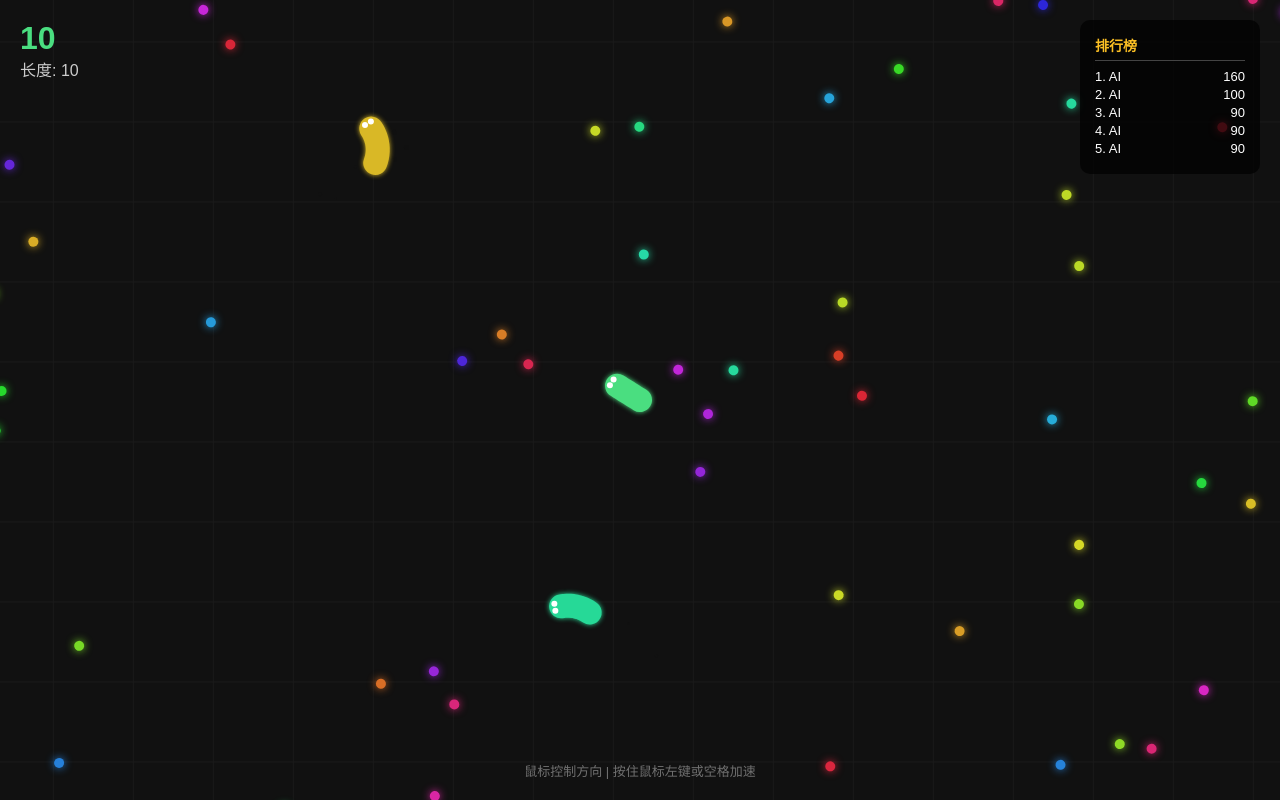
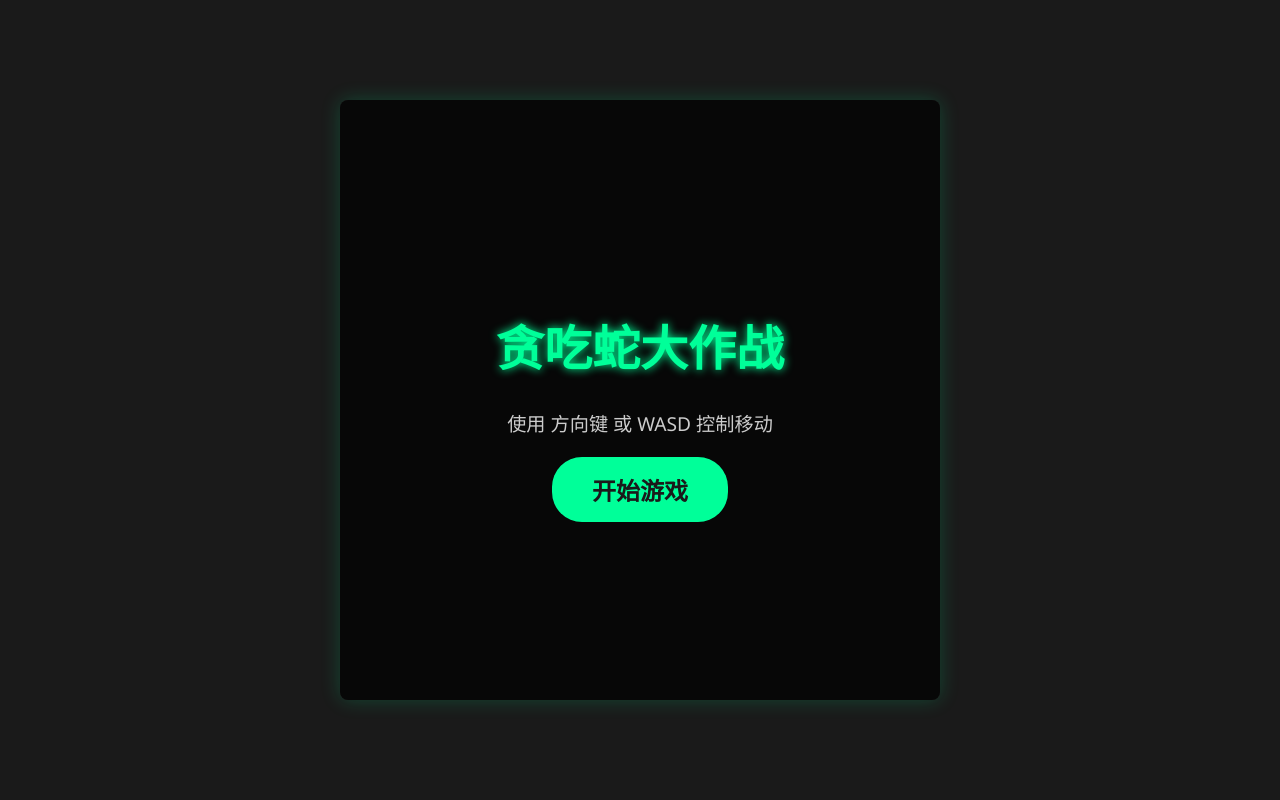
Before and after one commit to mian-stai/snake, a plain HTML site: page index.html in a window 1280 px wide. Drawn offline with Linux system fonts and the light colour scheme.

Commit message:
Update index.html

```diff
--- a/index.html
+++ b/index.html
@@ -2,234 +2,367 @@
 <html lang="zh-CN">
 <head>
     <meta charset="UTF-8">
+    <meta name="viewport" content="width=device-width, initial-scale=1.0">
     <title>贪吃蛇大作战</title>
     <style>
-*{margin:0;padding:0}
-body{background:#111;overflow:hidden;font-family:Arial,sans-serif}
-canvas{display:block}
-#ui{position:fixed;top:20px;left:20px;color:#fff;z-index:10;pointer-events:none}
-#score{font-size:32px;font-weight:bold;color:#4ade80}
-#len{font-size:16px;color:#ccc}
-#board{position:fixed;top:20px;right:20px;background:rgba(0,0,0,.7);padding:15px;border-radius:10px;color:#fff;min-width:150px;z-index:10}
-#board h3{font-size:14px;color:#fbbf24;margin-bottom:8px;border-bottom:1px solid #444;padding-bottom:5px}
-.ri{font-size:13px;margin:3px 0;display:flex;justify-content:space-between}
-.me{color:#4ade80;font-weight:bold}
-#over{position:fixed;inset:0;background:rgba(0,0,0,.85);display:none;flex-direction:column;align-items:center;justify-content:center;color:#fff;z-index:20}
-#over h1{font-size:48px;color:#ef4444;margin-bottom:20px}
-#over button{padding:15px 40px;font-size:20px;background:#22c55e;border:none;border-radius:30px;color:#fff;cursor:pointer;font-weight:bold}
-#tip{position:fixed;bottom:20px;left:50%;transform:translateX(-50%);color:rgba(255,255,255,.4);font-size:13px;z-index:10;pointer-events:none}
+        body {
+            margin: 0;
+            padding: 0;
+            background-color: #1a1a1a;
+            color: #fff;
+            font-family: 'Segoe UI', Tahoma, Geneva, Verdana, sans-serif;
+            display: flex;
+            flex-direction: column;
+            align-items: center;
+            justify-content: center;
+            height: 100vh;
+            overflow: hidden;
+        }
+
+        #game-container {
+            position: relative;
+            box-shadow: 0 0 20px rgba(0, 255, 153, 0.2);
+            border-radius: 8px;
+            overflow: hidden;
+        }
+
+        canvas {
+            background-color: #222;
+            display: block;
+        }
+
+        /* UI 覆盖层 */
+        .overlay {
+            position: absolute;
+            top: 0;
+            left: 0;
+            width: 100%;
+            height: 100%;
+            background: rgba(0, 0, 0, 0.8);
+            display: flex;
+            flex-direction: column;
+            align-items: center;
+            justify-content: center;
+            z-index: 10;
+        }
+
+        h1 {
+            font-size: 3rem;
+            margin-bottom: 10px;
+            color: #00ff99;
+            text-shadow: 0 0 10px #00ff99;
+        }
+
+        p {
+            font-size: 1.2rem;
+            margin-bottom: 20px;
+            color: #ccc;
+        }
+
+        button {
+            background: #00ff99;
+            color: #1a1a1a;
+            border: none;
+            padding: 15px 40px;
+            font-size: 1.5rem;
+            font-weight: bold;
+            border-radius: 30px;
+            cursor: pointer;
+            transition: transform 0.2s, box-shadow 0.2s;
+        }
+
+        button:hover {
+            transform: scale(1.05);
+            box-shadow: 0 0 20px #00ff99;
+        }
+
+        /* 排行榜样式 */
+        #score-board {
+            position: absolute;
+            top: 20px;
+            right: 20px;
+            background: rgba(0, 0, 0, 0.5);
+            padding: 15px;
+            border-radius: 8px;
+            border: 1px solid #444;
+            min-width: 150px;
+            z-index: 5;
+        }
+
+        #score-board h3 {
+            margin: 0 0 10px 0;
+            color: #00ff99;
+            font-size: 1.2rem;
+            border-bottom: 1px solid #444;
+            padding-bottom: 5px;
+        }
+
+        .rank-item {
+            display: flex;
+            justify-content: space-between;
+            margin: 5px 0;
+            font-size: 1rem;
+        }
+
+        .hidden {
+            display: none !important;
+        }
+
+        #final-score {
+            font-size: 1.5rem;
+            color: #ff5555;
+            margin-bottom: 20px;
+        }
     </style>
 </head>
 <body>
-<div id="ui"><div id="score">0</div><div id="len">长度: 10</div></div>
-<div id="board"><h3>排行榜</h3><div id="rlist"></div></div>
-<div id="tip">鼠标控制方向 | 按住鼠标左键或空格加速</div>
-<div id="over"><h1>你被击败了!</h1><p id="fs"></p><button onclick="reset()">再来一局</button></div>
-<canvas id="c"></canvas>
+
+    <div id="game-container">
+        <canvas id="gameCanvas" width="600" height="600"></canvas>
+
+        <!-- 排行榜 -->
+        <div id="score-board" class="hidden">
+            <h3>排行榜</h3>
+            <div class="rank-item"><span>当前得分</span> <span id="current-score">0</span></div>
+            <div class="rank-item"><span>最高记录</span> <span id="high-score">0</span></div>
+        </div>
+
+        <!-- 开始界面 -->
+        <div id="start-screen" class="overlay">
+            <h1>贪吃蛇大作战</h1>
+            <p>使用 方向键 或 WASD 控制移动</p>
+            <button id="start-btn">开始游戏</button>
+        </div>
+
+        <!-- 游戏结束界面 -->
+        <div id="game-over-screen" class="overlay hidden">
+            <h1>游戏结束</h1>
+            <div id="final-score">得分: 0</div>
+            <button id="restart-btn">重新开始</button>
+        </div>
+    </div>
+
     <script>
-const cv=document.getElementById('c'),cx=cv.getContext('2d');
-const MAP=3000,FOOD_N=400,AI_N=10,BASE=3,BOOST=7,R=12;
-let W,H,cam={x:0,y:0},mouse={x:0,y:0,d:false},space=false,snakes=[],foods=[],parts=[],player,alive=true,raf;
+        const canvas = document.getElementById('gameCanvas');
+        const ctx = canvas.getContext('2d');
 
-const rr=(a,b)=>Math.random()*(b-a)+a;
-const rc=()=>`hsl(${Math.random()*360|0},70%,50%)`;
-const dist=(a,b,c,d)=>Math.hypot(c-a,d-b);
+        // UI 元素
+        const startScreen = document.getElementById('start-screen');
+        const gameOverScreen = document.getElementById('game-over-screen');
+        const scoreBoard = document.getElementById('score-board');
+        const currentScoreEl = document.getElementById('current-score');
+        const highScoreEl = document.getElementById('high-score');
+        const finalScoreEl = document.getElementById('final-score');
 
-class Particle{
-  constructor(x,y,c){this.x=x;this.y=y;this.c=c;this.vx=rr(-3,3);this.vy=rr(-3,3);this.l=1;this.d=rr(.02,.05);this.s=rr(2,5)}
-  update(){this.x+=this.vx;this.y+=this.vy;this.l-=this.d;this.s*=.95}
-  draw(c){c.globalAlpha=this.l;c.fillStyle=this.c;c.beginPath();c.arc(this.x,this.y,this.s,0,7);c.fill();c.globalAlpha=1}
+        // 游戏变量
+        const gridSize = 20; // 格子大小
+        const tileCount = canvas.width / gridSize; // 格子数量
+
+        let snake = [];
+        let food = { x: 0, y: 0 };
+        let dx = 0; // 水平移动方向
+        let dy = 0; // 垂直移动方向
+        let score = 0;
+        let highScore = localStorage.getItem('snakeHighScore') || 0;
+        let gameLoop;
+        let speed = 100; // 游戏速度（毫秒）
+        let changingDirection = false;
+
+        // 初始化最高分显示
+        highScoreEl.textContent = highScore;
+
+        // 事件监听
+        document.getElementById('start-btn').addEventListener('click', initGame);
+        document.getElementById('restart-btn').addEventListener('click', initGame);
+
+        document.addEventListener('keydown', changeDirection);
+
+        function initGame() {
+            // 重置状态
+            snake = [
+                { x: 10, y: 10 },
+                { x: 9, y: 10 },
+                { x: 8, y: 10 }
+            ];
+            dx = 1; // 初始向右移动
+            dy = 0;
+            score = 0;
+            speed = 100;
+            currentScoreEl.textContent = score;
+
+            // 生成食物
+            generateFood();
+
+            // 切换界面
+            startScreen.classList.add('hidden');
+            gameOverScreen.classList.add('hidden');
+            scoreBoard.classList.remove('hidden');
+
+            // 启动循环
+            if (gameLoop) clearInterval(gameLoop);
+            gameLoop = setInterval(update, speed);
         }
 
-class Food{
-  constructor(x,y,v,c){this.x=x??rr(50,MAP-50);this.y=y??rr(50,MAP-50);this.v=v||1;this.c=c||rc();this.r=5+(v>1?3:0);this.a=Math.random()*7;this.sp=rr(-.05,.05)}
-  update(){this.a+=this.sp}
-  draw(c){c.save();c.translate(this.x,this.y);c.rotate(this.a);c.shadowBlur=8;c.shadowColor=this.c;c.fillStyle=this.c;c.beginPath();c.arc(0,0,this.r,0,7);c.fill();c.restore()}
+        function update() {
+            changingDirection = false;
+
+            // 计算新蛇头位置
+            const head = { x: snake[0].x + dx, y: snake[0].y + dy };
+
+            // 碰撞检测：撞墙
+            if (head.x < 0 || head.x >= tileCount || head.y < 0 || head.y >= tileCount) {
+                gameOver();
+                return;
             }
 
-class Snake{
-  constructor(isPlayer,color){
-    this.isPlayer=isPlayer;
-    this.color=color||(isPlayer?'#4ade80':rc());
-    this.reset();
-  }
-  reset(){
-    this.x=rr(200,MAP-200);
-    this.y=rr(200,MAP-200);
-    this.angle=rr(0,Math.PI*2);
-    this.targetAngle=this.angle;
-    this.length=10;
-    this.score=0;
-    this.body=[];
-    this.boosting=false;
-    this.dead=false;
-    // 初始化身体，从蛇头向后延伸
-    for(let i=0;i<10;i++){
-      this.body.push({
-        x:this.x-Math.cos(this.angle)*i*5,
-        y:this.y-Math.sin(this.angle)*i*5
-      });
+            // 碰撞检测：撞自己
+            for (let i = 0; i < snake.length; i++) {
+                if (head.x === snake[i].x && head.y === snake[i].y) {
+                    gameOver();
+                    return;
                 }
             }
-  update(){
-    if(this.dead)return;
-    if(this.isPlayer){
-      const dx=mouse.x-W/2,dy=mouse.y-H/2;
-      if(dx||dy)this.targetAngle=Math.atan2(dy,dx);
-      this.boosting=mouse.d||space;
-    }else{
-      this.aiThink();
+
+            // 移动蛇
+            snake.unshift(head); // 添加新头
+
+            // 检测是否吃到食物
+            if (head.x === food.x && head.y === food.y) {
+                score += 10;
+                currentScoreEl.textContent = score;
+                generateFood();
+
+                // 每吃5个食物加速一点
+                if (score % 50 === 0 && speed > 50) {
+                    speed -= 5;
+                    clearInterval(gameLoop);
+                    gameLoop = setInterval(update, speed);
                 }
-    // 转向
-    let diff=this.targetAngle-this.angle;
-    while(diff>Math.PI)diff-=Math.PI*2;
-    while(diff<-Math.PI)diff+=Math.PI*2;
-    if(Math.abs(diff)>.08)this.angle+=Math.sign(diff)*.08;
-    else this.angle=this.targetAngle;
-    // 加速
-    let spd=BASE;
-    if(this.boosting&&this.length>15){
-      spd=BOOST;
-      this.length-=.3;
-      if(Math.random()>.7){
-        const t=this.body[this.body.length-1];
-        parts.push(new Particle(t.x,t.y,this.color));
+            } else {
+                snake.pop(); // 没吃到食物，去掉尾巴
             }
+
+            draw();
         }
-    // 移动头部
-    this.x+=Math.cos(this.angle)*spd;
-    this.y+=Math.sin(this.angle)*spd;
-    // 身体跟随
-    this.body.unshift({x:this.x,y:this.y});
-    while(this.body.length>Math.floor(this.length))this.body.pop();
-    this.checkCollisions();
+
+        function draw() {
+            // 清空画布
+            ctx.fillStyle = '#222';
+            ctx.fillRect(0, 0, canvas.width, canvas.height);
+
+            // 画网格 (可选，为了美观)
+            ctx.strokeStyle = '#333';
+            for(let i=0; i<tileCount; i++) {
+                ctx.beginPath();
+                ctx.moveTo(i * gridSize, 0);
+                ctx.lineTo(i * gridSize, canvas.height);
+                ctx.stroke();
+                ctx.beginPath();
+                ctx.moveTo(0, i * gridSize);
+                ctx.lineTo(canvas.width, i * gridSize);
+                ctx.stroke();
             }
-  aiThink(){
-    let nf=null,md=1e9;
-    for(const f of foods){
-      const d=dist(this.x,this.y,f.x,f.y);
-      if(d<md){md=d;nf=f}
+
+            // 画食物
+            ctx.fillStyle = '#ff5555';
+            ctx.shadowBlur = 10;
+            ctx.shadowColor = '#ff5555';
+            ctx.fillRect(food.x * gridSize, food.y * gridSize, gridSize, gridSize);
+            ctx.shadowBlur = 0; // 重置阴影
+
+            // 画蛇
+            snake.forEach((part, index) => {
+                // 蛇头颜色亮一点，身体渐暗
+                if (index === 0) {
+                    ctx.fillStyle = '#00ff99';
+                    ctx.shadowBlur = 10;
+                    ctx.shadowColor = '#00ff99';
+                } else {
+                    ctx.fillStyle = '#00cc7a';
+                    ctx.shadowBlur = 0;
                 }
-    if(nf)this.targetAngle=Math.atan2(nf.y-this.y,nf.x-this.x);
-    const m=200;
-    if(this.x<m)this.targetAngle=0;
-    if(this.x>MAP-m)this.targetAngle=Math.PI;
-    if(this.y<m)this.targetAngle=Math.PI/2;
-    if(this.y>MAP-m)this.targetAngle=-Math.PI/2;
-    this.boosting=Math.random()>.99&&this.length>30;
+
+                // 稍微留一点缝隙让蛇看起来像一节一节的
+                ctx.fillRect(part.x * gridSize + 1, part.y * gridSize + 1, gridSize - 2, gridSize - 2);
+            });
+            ctx.shadowBlur = 0;
         }
-  checkCollisions(){
-    if(this.x<0||this.x>MAP||this.y<0||this.y>MAP){this.die();return}
-    for(let i=foods.length-1;i>=0;i--){
-      const f=foods[i];
-      if(dist(this.x,this.y,f.x,f.y)<R+f.r){
-        this.length+=f.v*.2;
-        this.score+=f.v*10;
-        foods.splice(i,1);
-        for(let j=0;j<3;j++)parts.push(new Particle(f.x,f.y,f.color));
-        if(foods.length<FOOD_N)foods.push(new Food);
-      }
-    }
-    for(const o of snakes){
-      if(o===this||o.dead)continue;
-      for(const p of o.body){
-        if(dist(this.x,this.y,p.x,p.y)<R*2){this.die();return}
+
+        function generateFood() {
+            let newFoodPosition;
+            let isOnSnake = true;
+
+            // 确保食物不会生成在蛇身上
+            while (isOnSnake) {
+                isOnSnake = false;
+                newFoodPosition = {
+                    x: Math.floor(Math.random() * tileCount),
+                    y: Math.floor(Math.random() * tileCount)
+                };
+
+                for (let part of snake) {
+                    if (part.x === newFoodPosition.x && part.y === newFoodPosition.y) {
+                        isOnSnake = true;
+                        break;
                     }
                 }
             }
-  die(){
-    if(this.dead)return;
-    this.dead=true;
-    for(const p of this.b||this.body)if(Math.random()>.5)parts.push(new Particle(p.x,p.y,this.color));
-    for(let i=0;i<this.body.length;i+=3){
-      const p=this.body[i];
-      foods.push(new Food(p.x+rr(-10,10),p.y+rr(-10,10),3,this.color));
+            food = newFoodPosition;
         }
-    if(this.isPlayer)endGame();
-    else setTimeout(()=>this.reset(),2000);
+
+        function changeDirection(e) {
+            if (changingDirection) return;
+
+            const key = e.key;
+            const goingUp = dy === -1;
+            const goingDown = dy === 1;
+            const goingRight = dx === 1;
+            const goingLeft = dx === -1;
+
+            // 阻止默认滚动行为
+            if (["ArrowUp", "ArrowDown", "ArrowLeft", "ArrowRight", " "].includes(key)) {
+                e.preventDefault();
             }
-  draw(c){
-    if(this.dead||this.body.length<2)return;
-    c.lineCap='round';c.lineJoin='round';
-    c.beginPath();
-    c.moveTo(this.body[0].x,this.body[0].y);
-    for(let i=1;i<this.body.length;i++)c.lineTo(this.body[i].x,this.body[i].y);
-    c.strokeStyle=this.color;
-    c.lineWidth=R*2;
-    c.shadowBlur=this.boosting?20:5;
-    c.shadowColor=this.color;
-    c.stroke();
-    c.shadowBlur=0;
-    // 眼睛
-    const eo=R*.6;
-    c.fillStyle='#fff';
-    c.beginPath();c.arc(this.x+Math.cos(this.angle-.5)*eo,this.y+Math.sin(this.angle-.5)*eo,3,0,7);c.fill();
-    c.beginPath();c.arc(this.x+Math.cos(this.angle+.5)*eo,this.y+Math.sin(this.angle+.5)*eo,3,0,7);c.fill();
+
+            // 上
+            if ((key === 'ArrowUp' || key === 'w' || key === 'W') && !goingDown) {
+                dx = 0;
+                dy = -1;
+                changingDirection = true;
+            }
+            // 下
+            if ((key === 'ArrowDown' || key === 's' || key === 'S') && !goingUp) {
+                dx = 0;
+                dy = 1;
+                changingDirection = true;
+            }
+            // 左
+            if ((key === 'ArrowLeft' || key === 'a' || key === 'A') && !goingRight) {
+                dx = -1;
+                dy = 0;
+                changingDirection = true;
+            }
+            // 右
+            if ((key === 'ArrowRight' || key === 'd' || key === 'D') && !goingLeft) {
+                dx = 1;
+                dy = 0;
+                changingDirection = true;
             }
         }
 
-function resize(){W=innerWidth;H=innerHeight;cv.width=W;cv.height=H}
-addEventListener('resize',resize);resize();
-addEventListener('mousemove',e=>{mouse.x=e.clientX;mouse.y=e.clientY});
-addEventListener('mousedown',()=>mouse.d=true);
-addEventListener('mouseup',()=>mouse.d=false);
-addEventListener('keydown',e=>{if(e.code==='Space')space=true});
-addEventListener('keyup',e=>{if(e.code==='Space')space=false});
+        function gameOver() {
+            clearInterval(gameLoop);
 
-function reset(){
-  document.getElementById('over').style.display='none';
-  alive=true;
-  snakes=[];foods=[];parts=[];
-  player=new Snake(true);
-  snakes.push(player);
-  for(let i=0;i<AI_N;i++)snakes.push(new Snake(false));
-  for(let i=0;i<FOOD_N;i++)foods.push(new Food);
-  if(raf)cancelAnimationFrame(raf);
-  loop();
+            // 更新最高分
+            if (score > highScore) {
+                highScore = score;
+                localStorage.setItem('snakeHighScore', highScore);
+                highScoreEl.textContent = highScore;
             }
 
-function endGame(){
-  alive=false;
-  document.getElementById('fs').textContent=`得分: ${player.score} | 长度: ${Math.floor(player.length)}`;
-  document.getElementById('over').style.display='flex';
+            finalScoreEl.textContent = `最终得分: ${score}`;
+            gameOverScreen.classList.remove('hidden');
         }
-
-function updateUI(){
-  if(player.dead)return;
-  document.getElementById('score').textContent=player.score;
-  document.getElementById('len').textContent='长度: '+Math.floor(player.length);
-  const sorted=[...snakes].sort((a,b)=>b.score-a.score).slice(0,5);
-  document.getElementById('rlist').innerHTML=sorted.map((s,i)=>
-    `<div class="ri ${s.isPlayer?'me':''}"><span>${i+1}. ${s.isPlayer?'你':'AI'}</span><span>${s.score}</span></div>`
-  ).join('');
-}
-
-function loop(){
-  if(!alive)return;
-  snakes.forEach(s=>s.update());
-  foods.forEach(f=>f.update());
-  for(let i=parts.length-1;i>=0;i--){parts[i].update();if(parts[i].l<=0)parts.splice(i,1)}
-  if(!player.dead){
-    cam.x+=(player.x-W/2-cam.x)*.1;
-    cam.y+=(player.y-H/2-cam.y)*.1;
-  }
-  cx.fillStyle='#111';cx.fillRect(0,0,W,H);
-  cx.save();cx.translate(-cam.x,-cam.y);
-  // 网格
-  cx.strokeStyle='#1a1a1a';cx.lineWidth=1;
-  const gs=80,sx=Math.floor(cam.x/gs)*gs,sy=Math.floor(cam.y/gs)*gs;
-  for(let x=sx;x<cam.x+W+gs;x+=gs){cx.beginPath();cx.moveTo(x,cam.y);cx.lineTo(x,cam.y+H);cx.stroke()}
-  for(let y=sy;y<cam.y+H+gs;y+=gs){cx.beginPath();cx.moveTo(cam.x,y);cx.lineTo(cam.x+W,y);cx.stroke()}
-  // 边界
-  cx.strokeStyle='#ef4444';cx.lineWidth=4;cx.strokeRect(0,0,MAP,MAP);
-  foods.forEach(f=>f.draw(cx));
-  parts.forEach(p=>p.draw(cx));
-  snakes.forEach(s=>s.draw(cx));
-  cx.restore();
-  updateUI();
-  raf=requestAnimationFrame(loop);
-}
-reset();
     </script>
 </body>
 </html>
```
Lines whose indentation alone changed are shown as unchanged.
